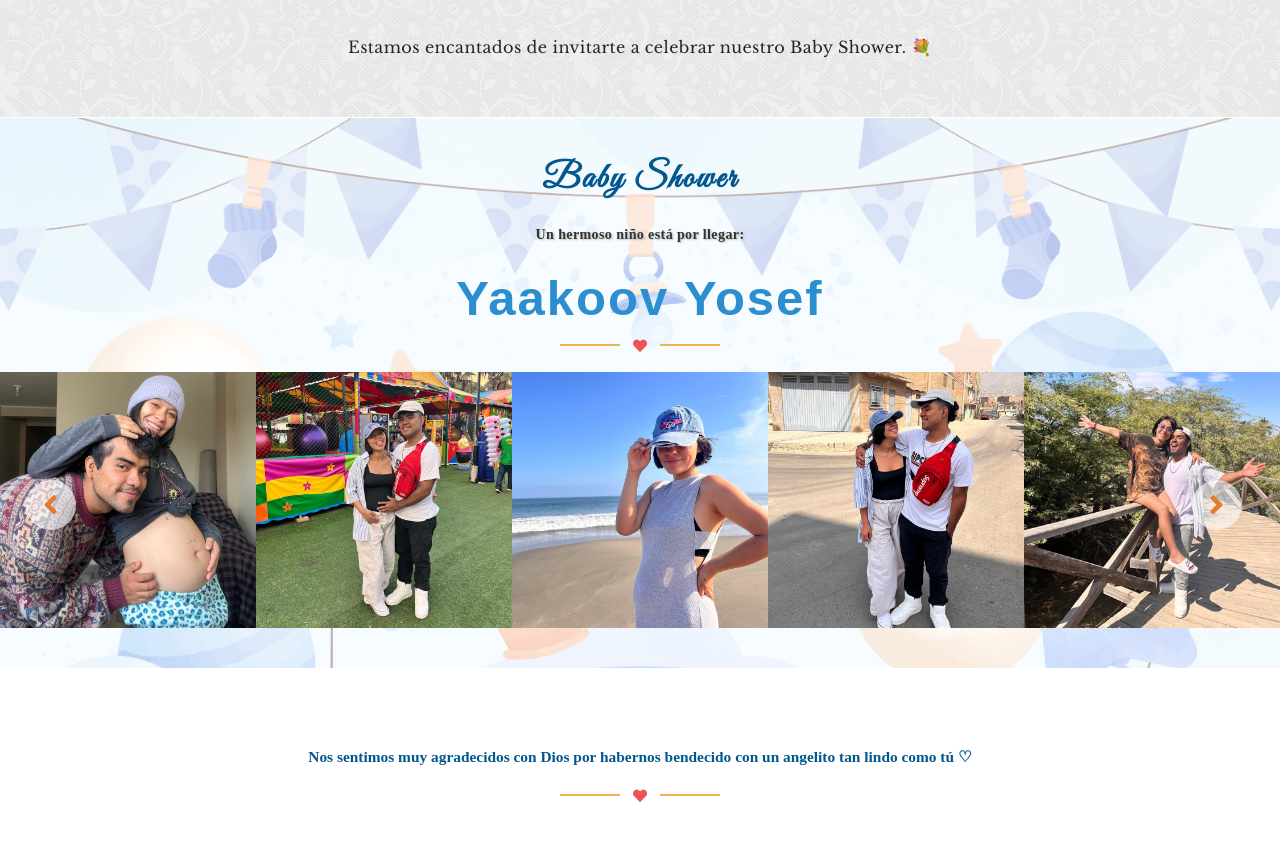
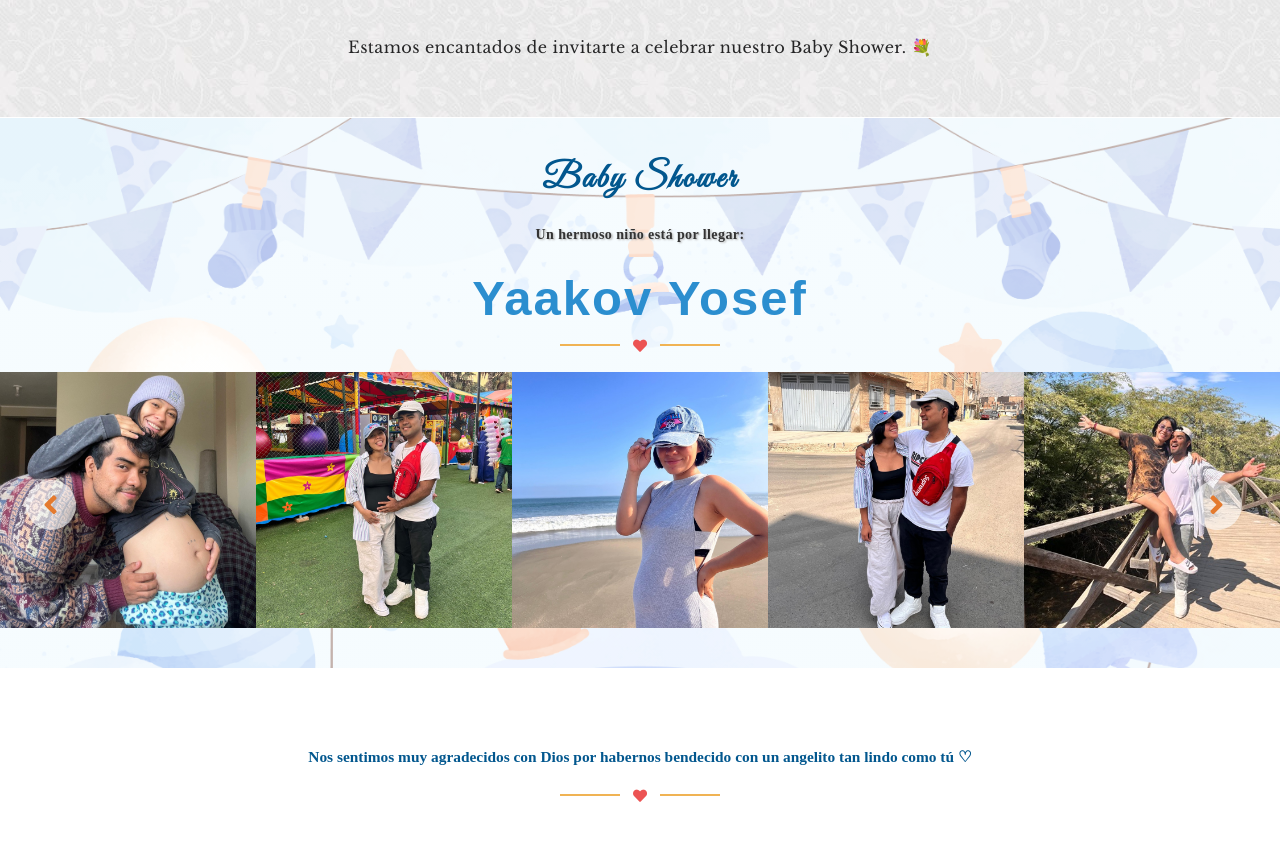
Before and after one commit to IsaacyKim/BabyShower.github.io, a plain HTML site: page index.html in a window 1280 px wide. Shown: the part 921-1762 px from the top of the page. Drawn offline with nearby package versions, Linux system fonts and the light colour scheme; grey boxes are pictures that could not be loaded; a web font is replaced by a local one.

Commit message:
Update index.html

```diff
--- a/index.html
+++ b/index.html
@@ -107,7 +107,7 @@
             <div class="section-titlebs position-relative text-center" style="margin-bottom: 15px;">
                 <h1 class="font-bsh1 display-4 text-bsh1">Baby Shower</h1>
                 <h6 class="font-bsh2 text-bsh2" style="letter-spacing: 0.4px;">Un hermoso niño está por llegar:</h6>
-                <h1 class="font-bsh3 display-4 text-bsh3">Yaakoov Yosef</h1>
+                <h1 class="font-bsh3 display-4 text-bsh3">Yaakov Yosef</h1>
                 <i class="far fa-heart text-bsh"></i>
             </div>
             <div class="owl-carousel gallery-carousel">
```
